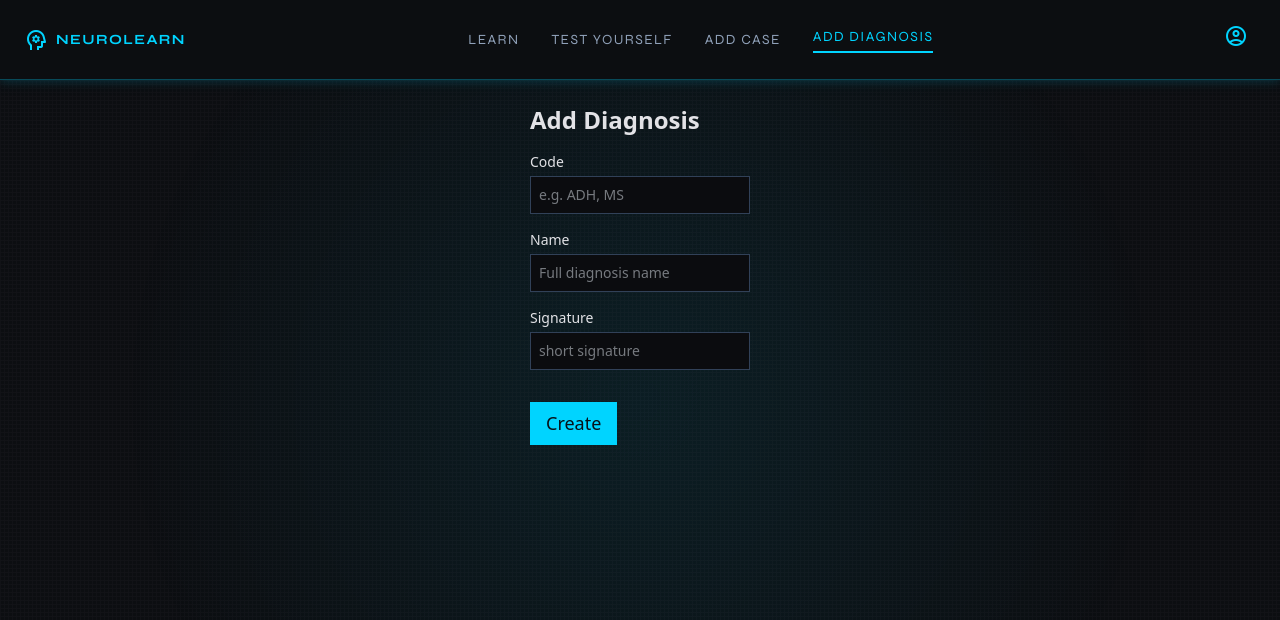
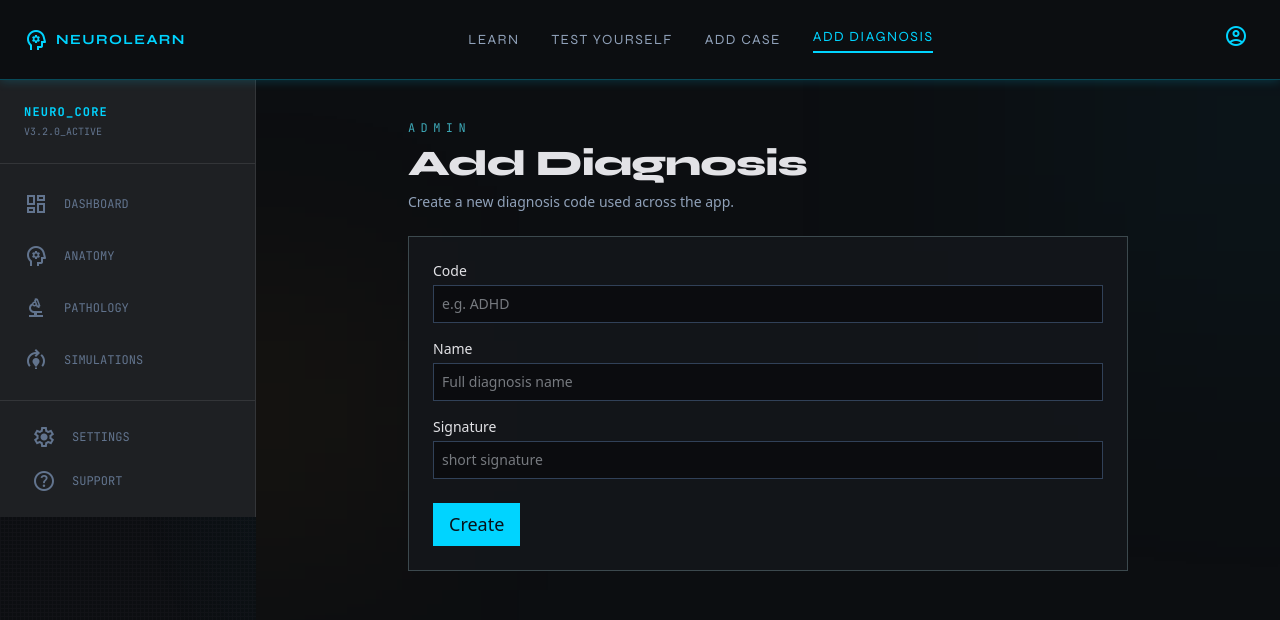
Before and after one commit to lHyperionl/Neurolearn, a Next.js app: page /add-diagnosis in a window 1280 px wide. Shown: the top 620 px of the page. Built offline with nearby package versions, Linux system fonts and the light colour scheme.

Commit message:
changed style of add case and add diagnosis

```diff
--- a/app/add-case/page.tsx
+++ b/app/add-case/page.tsx
@@ -1,6 +1,8 @@
 "use client";
 
 import { useEffect, useState } from "react";
+import Sidebar from "@/components/nav/Sidebar";
+import { motion } from "framer-motion";
 
 type Diagnosis = {
   diagnosis_id: number;
@@ -12,17 +14,17 @@ type Diagnosis = {
 export default function AddCasePage() {
   const [fileName, setFileName] = useState<string | null>(null);
   const [diagnoses, setDiagnoses] = useState<Diagnosis[]>([]);
+  const [submitting, setSubmitting] = useState(false);
+  const [error, setError] = useState<string | null>(null);
+  const [success, setSuccess] = useState<string | null>(null);
 
   useEffect(() => {
     const fetchDiagnoses = async () => {
-      const tryUrls = ["http://127.0.0.1:8000/diagnoses"];
+      const tryUrls = ["/diagnoses", "http://127.0.0.1:8000/diagnoses"];
       for (const url of tryUrls) {
         try {
           const res = await fetch(url);
-          if (!res.ok) {
-            // try next
-            continue;
-          }
+          if (!res.ok) continue;
           const data = await res.json();
           setDiagnoses(data);
           return;
@@ -30,25 +32,9 @@ export default function AddCasePage() {
           console.warn(`Failed to fetch diagnoses from ${url}`, err);
         }
       }
-      console.error("Failed to load diagnoses from any known URL");
     };
     fetchDiagnoses();
   }, []);
-
-  const handleSubmit = async (e: React.FormEvent<HTMLFormElement>) => {
-    e.preventDefault();
-    const form = e.currentTarget;
-    const formData = new FormData(form);
-
-    // validate selected file before sending
-    const fileInput = form.querySelector(
-      'input[name="mri"]',
-    ) as HTMLInputElement | null;
-    const file = fileInput?.files?.[0];
-    if (!file) {
-      setError("Please select an MRI file (.nii or .nii.gz)");
-      return;
-    }
 
   const validateFile = async (f: File) => {
     try {
@@ -57,135 +43,131 @@ export default function AddCasePage() {
       const view = new DataView(buf);
       const b0 = view.getUint8(0);
       const b1 = view.getUint8(1);
-        // gzip magic
       if (b0 === 0x1f && b1 === 0x8b) return true;
-        // check int32 little-endian equals 348
       const int32 = view.getInt32(0, true);
       if (int32 === 348) return true;
-      } catch (err) {}
+    } catch (err) {
+      // ignore
+    }
     return false;
   };
+
+  const handleSubmit = async (e: React.FormEvent<HTMLFormElement>) => {
+    e.preventDefault();
+    const form = e.currentTarget;
+    const formData = new FormData(form);
+
+    const fileInput = form.querySelector('input[name="mri"]') as HTMLInputElement | null;
+    const file = fileInput?.files?.[0];
+    if (!file) {
+      setError("Please select an MRI file (.nii or .nii.gz)");
+      return;
+    }
 
     const ok = await validateFile(file);
     if (!ok) {
       setError("Selected file does not look like a NIfTI (.nii or .nii.gz)");
       return;
     }
+
     setError(null);
     setSuccess(null);
     setSubmitting(true);
     try {
-      const res = await fetch("http://127.0.0.1:8000/cases", {
-        method: "POST",
-        body: formData,
-      });
+      const tryUrls = ["/cases", "http://127.0.0.1:8000/cases"];
+      let lastErr: string | null = null;
+      for (const url of tryUrls) {
+        try {
+          const res = await fetch(url, { method: "POST", body: formData });
           const text = await res.text();
           let json: any = null;
-      try {
-        json = JSON.parse(text);
-      } catch {}
-
+          try { json = JSON.parse(text); } catch {}
           if (!res.ok) {
-        const detail = (json && json.detail) || text || res.statusText;
-        setError(String(detail));
-      } else {
+            lastErr = (json && json.detail) || text || res.statusText;
+            continue;
+          }
           setSuccess("Case created: " + ((json && json.participant_id) || ""));
           form.reset();
           setFileName(null);
+          lastErr = null;
+          break;
+        } catch (err: any) {
+          lastErr = err?.message || String(err);
         }
-    } catch (err: any) {
-      console.error(err);
-      setError(String(err?.message || err));
+      }
+      if (lastErr) setError(lastErr);
     } finally {
       setSubmitting(false);
     }
   };
 
-  const [submitting, setSubmitting] = useState(false);
-  const [error, setError] = useState<string | null>(null);
-  const [success, setSuccess] = useState<string | null>(null);
-
   return (
-    <main className="p-6 max-w-3xl mx-auto">
-      <h1 className="text-2xl font-semibold mb-4">Add New Case</h1>
-
-      <form onSubmit={handleSubmit} className="space-y-4">
-        <div>
-          <label className="block text-sm font-medium mb-1">
-            MRI file (.nii.gz)
-          </label>
-          <input
-            required
-            name="mri"
-            type="file"
-            accept=".nii,.nii.gz"
-            onChange={(e) => setFileName(e.target.files?.[0]?.name ?? null)}
-            className="block w-full text-sm text-slate-200 bg-[#0b0c0f] border border-slate-700 rounded-md p-2"
-          />
-          {fileName && (
-            <p className="text-xs text-slate-400 mt-1">Selected: {fileName}</p>
-          )}
+    <div className="flex flex-1 overflow-hidden">
+      <Sidebar />
+      <main className="relative flex-1 overflow-y-auto overflow-x-hidden bg-[#0c0e11]">
+        <div className="absolute inset-0 pointer-events-none">
+          <div className="absolute -top-24 -right-32 w-72 h-72 bg-cyan-500/10 blur-[140px]" />
+          <div className="absolute top-1/3 -left-20 w-48 h-48 bg-amber-500/10 blur-[120px]" />
+          <div className="absolute inset-0 opacity-[0.08] bg-[linear-gradient(to_right,#2a2f35_1px,transparent_1px),linear-gradient(to_bottom,#2a2f35_1px,transparent_1px)] bg-[size:32px_32px]" />
         </div>
 
+        <motion.div initial={{ opacity: 0, y: 20 }} animate={{ opacity: 1, y: 0 }} transition={{ duration: 0.45 }} className="relative z-10 max-w-4xl mx-auto px-6 py-10">
+          <div className="flex items-center justify-between gap-6 mb-6">
+            <div>
+              <div className="font-mono text-xs uppercase tracking-[0.45em] text-cyan-300/70">Admin</div>
+              <h1 className="font-syne text-4xl font-extrabold text-[#e2e2e6] tracking-tight mt-2">Add New Case</h1>
+              <p className="text-sm text-slate-400 mt-2">Upload a NIfTI MRI and metadata to create a new participant case.</p>
+            </div>
+          </div>
+
+          <div className="border border-[#3c494e] bg-[#14171c]/80 p-6">
+            <form onSubmit={handleSubmit} className="grid grid-cols-1 gap-4">
+              <div>
+                <label className="block text-sm font-medium mb-1">MRI file (.nii/.nii.gz)</label>
+                <input required name="mri" type="file" accept=".nii,.nii.gz" onChange={(e)=>setFileName(e.target.files?.[0]?.name??null)} className="block w-full text-sm text-slate-200 bg-[#0b0c0f] border border-slate-700 rounded-md p-2" />
+                {fileName && <div className="text-xs text-slate-400 mt-1">Selected: {fileName}</div>}
+              </div>
+
+              <div className="flex gap-4">
                 <div>
                   <label className="block text-sm font-medium mb-1">Age</label>
-          <input
-            required
-            name="age"
-            type="number"
-            min={0}
-            className="block w-40 text-sm text-slate-200 bg-[#0b0c0f] border border-slate-700 rounded-md p-2"
-          />
+                  <input required name="age" type="number" min={0} className="block w-40 text-sm text-slate-200 bg-[#0b0c0f] border border-slate-700 rounded-md p-2" />
                 </div>
 
                 <div>
                   <label className="block text-sm font-medium mb-1">Gender</label>
-          <select
-            name="gender"
-            required
-            className="block w-40 text-sm text-slate-200 bg-[#0b0c0f] border border-slate-700 rounded-md p-2"
-          >
+                  <select name="gender" required className="block w-40 text-sm text-slate-200 bg-[#0b0c0f] border border-slate-700 rounded-md p-2">
                     <option value="">Select</option>
                     <option value="F">Female</option>
                     <option value="M">Male</option>
                   </select>
                 </div>
+              </div>
 
               <div>
-          <label className="block text-sm font-medium mb-1">
-            Available diagnosis
-          </label>
-          <select
-            name="diagnosis_id"
-            required
-            className="block w-full text-sm text-slate-200 bg-[#0b0c0f] border border-slate-700 rounded-md p-2"
-          >
+                <label className="block text-sm font-medium mb-1">Diagnosis</label>
+                <select name="diagnosis_id" required className="block w-full text-sm text-slate-200 bg-[#0b0c0f] border border-slate-700 rounded-md p-2">
                   <option value="">Select diagnosis</option>
                   {diagnoses.length === 0 ? (
                     <option value="">No diagnoses available</option>
                   ) : (
                     diagnoses.map((d) => (
-                <option key={d.diagnosis_id} value={d.diagnosis_id}>
-                  {d.code} — {d.name}
-                </option>
+                      <option key={d.diagnosis_id} value={d.diagnosis_id}>{d.code} — {d.name}</option>
                     ))
                   )}
                 </select>
               </div>
 
-        {error && <p className="text-sm text-red-400">{error}</p>}
-        {success && <p className="text-sm text-green-400">{success}</p>}
+              {error && <div className="text-sm text-red-400">{error}</div>}
+              {success && <div className="text-sm text-green-400">{success}</div>}
 
-        <div className="pt-4">
-          <button
-            type="submit"
-            disabled={submitting}
-            className="bg-[#00d4ff] disabled:opacity-50 text-[#071119] px-4 py-2 rounded-md font-medium"
-          >
-            {submitting ? "Submitting..." : "Submit"}
-          </button>
+              <div className="pt-2">
+                <button type="submit" disabled={submitting} className="bg-[#00d4ff] disabled:opacity-50 text-[#071119] px-4 py-2 rounded-md font-medium">{submitting? 'Submitting...' : 'Submit'}</button>
               </div>
             </form>
+          </div>
+        </motion.div>
       </main>
+    </div>
   );
 }
--- a/app/add-diagnosis/page.tsx
+++ b/app/add-diagnosis/page.tsx
@@ -1,6 +1,8 @@
 "use client";
 
 import { useState } from "react";
+import Sidebar from "@/components/nav/Sidebar";
+import { motion } from "framer-motion";
 
 export default function AddDiagnosisPage() {
   const [code, setCode] = useState("");
@@ -22,43 +24,26 @@ export default function AddDiagnosisPage() {
       let lastErr: string | null = null;
       for (const url of tryUrls) {
         try {
-          const res = await fetch(url, {
-            method: "POST",
-            headers: { "Content-Type": "application/json" },
-            body,
-          });
+          const res = await fetch(url, { method: "POST", headers: { "Content-Type": "application/json" }, body });
           const text = await res.text();
           let json: any = null;
-          try {
-            json = JSON.parse(text);
-          } catch {
-            json = null;
-          }
+          try { json = JSON.parse(text); } catch { json = null; }
           if (!res.ok) {
             const detail = (json && json.detail) || text || res.statusText;
-            // If server returned an HTML page (Next 404), show concise message instead
             if (typeof detail === "string" && detail.trim().startsWith("<")) {
               lastErr = `Server returned ${res.status} ${res.statusText}`;
             } else {
               lastErr = String(detail);
             }
-            // try next URL
             continue;
           }
-          // success
-          setSuccess("Diagnosis created: " + ((json && json.code) || ""));
-          setCode("");
-          setName("");
-          setSignature("");
-          ok = true;
-          break;
+          setSuccess("Diagnosis created: " + (json?.code || ""));
+          setCode(""); setName(""); setSignature(""); ok = true; break;
         } catch (err: any) {
           lastErr = err?.message || String(err);
         }
       }
-      if (!ok) {
-        setError(lastErr || "Failed to create diagnosis");
-      }
+      if (!ok) setError(lastErr || "Failed to create diagnosis");
     } catch (err: any) {
       setError(err?.message || String(err));
     } finally {
@@ -67,56 +52,48 @@ export default function AddDiagnosisPage() {
   };
 
   return (
-    <main className="p-6 max-w-2xl mx-auto">
-      <h1 className="text-2xl font-semibold mb-4">Add Diagnosis</h1>
+    <div className="flex flex-1 overflow-hidden">
+      <Sidebar />
+      <main className="relative flex-1 overflow-y-auto overflow-x-hidden bg-[#0c0e11]">
+        <div className="absolute inset-0 pointer-events-none">
+          <div className="absolute -top-24 -right-32 w-72 h-72 bg-cyan-500/10 blur-[140px]" />
+          <div className="absolute top-1/3 -left-20 w-48 h-48 bg-amber-500/10 blur-[120px]" />
+        </div>
 
-      <form onSubmit={handleSubmit} className="space-y-4">
+        <motion.div initial={{ opacity: 0, y: 20 }} animate={{ opacity: 1, y: 0 }} transition={{ duration: 0.45 }} className="relative z-10 max-w-3xl mx-auto px-6 py-10">
+          <div className="mb-6">
+            <div className="font-mono text-xs uppercase tracking-[0.45em] text-cyan-300/70">Admin</div>
+            <h1 className="font-syne text-4xl font-extrabold text-[#e2e2e6] tracking-tight mt-2">Add Diagnosis</h1>
+            <p className="text-sm text-slate-400 mt-2">Create a new diagnosis code used across the app.</p>
+          </div>
+
+          <div className="border border-[#3c494e] bg-[#14171c]/80 p-6">
+            <form onSubmit={handleSubmit} className="grid grid-cols-1 gap-4">
               <div>
                 <label className="block text-sm font-medium mb-1">Code</label>
-          <input
-            required
-            value={code}
-            onChange={(e) => setCode(e.target.value)}
-            className="block w-full text-sm text-slate-200 bg-[#0b0c0f] border border-slate-700 rounded-md p-2"
-            placeholder="e.g. ADH, MS"
-          />
+                <input required value={code} onChange={(e)=>setCode(e.target.value)} className="block w-full text-sm text-slate-200 bg-[#0b0c0f] border border-slate-700 rounded-md p-2" placeholder="e.g. ADHD" />
               </div>
 
               <div>
                 <label className="block text-sm font-medium mb-1">Name</label>
-          <input
-            required
-            value={name}
-            onChange={(e) => setName(e.target.value)}
-            className="block w-full text-sm text-slate-200 bg-[#0b0c0f] border border-slate-700 rounded-md p-2"
-            placeholder="Full diagnosis name"
-          />
+                <input required value={name} onChange={(e)=>setName(e.target.value)} className="block w-full text-sm text-slate-200 bg-[#0b0c0f] border border-slate-700 rounded-md p-2" placeholder="Full diagnosis name" />
               </div>
 
               <div>
                 <label className="block text-sm font-medium mb-1">Signature</label>
-          <input
-            required
-            value={signature}
-            onChange={(e) => setSignature(e.target.value)}
-            className="block w-full text-sm text-slate-200 bg-[#0b0c0f] border border-slate-700 rounded-md p-2"
-            placeholder="short signature"
-          />
+                <input required value={signature} onChange={(e)=>setSignature(e.target.value)} className="block w-full text-sm text-slate-200 bg-[#0b0c0f] border border-slate-700 rounded-md p-2" placeholder="short signature" />
               </div>
 
-        {error && <p className="text-sm text-red-400">{error}</p>}
-        {success && <p className="text-sm text-green-400">{success}</p>}
+              {error && <div className="text-sm text-red-400">{error}</div>}
+              {success && <div className="text-sm text-green-400">{success}</div>}
 
-        <div className="pt-4">
-          <button
-            type="submit"
-            disabled={submitting}
-            className="bg-[#00d4ff] disabled:opacity-50 text-[#071119] px-4 py-2 rounded-md font-medium"
-          >
-            {submitting ? "Creating..." : "Create"}
-          </button>
+              <div className="pt-2">
+                <button type="submit" disabled={submitting} className="bg-[#00d4ff] disabled:opacity-50 text-[#071119] px-4 py-2 rounded-md font-medium">{submitting ? 'Creating...' : 'Create'}</button>
               </div>
             </form>
+          </div>
+        </motion.div>
       </main>
+    </div>
   );
 }
```
Lines whose indentation alone changed are shown as unchanged.
